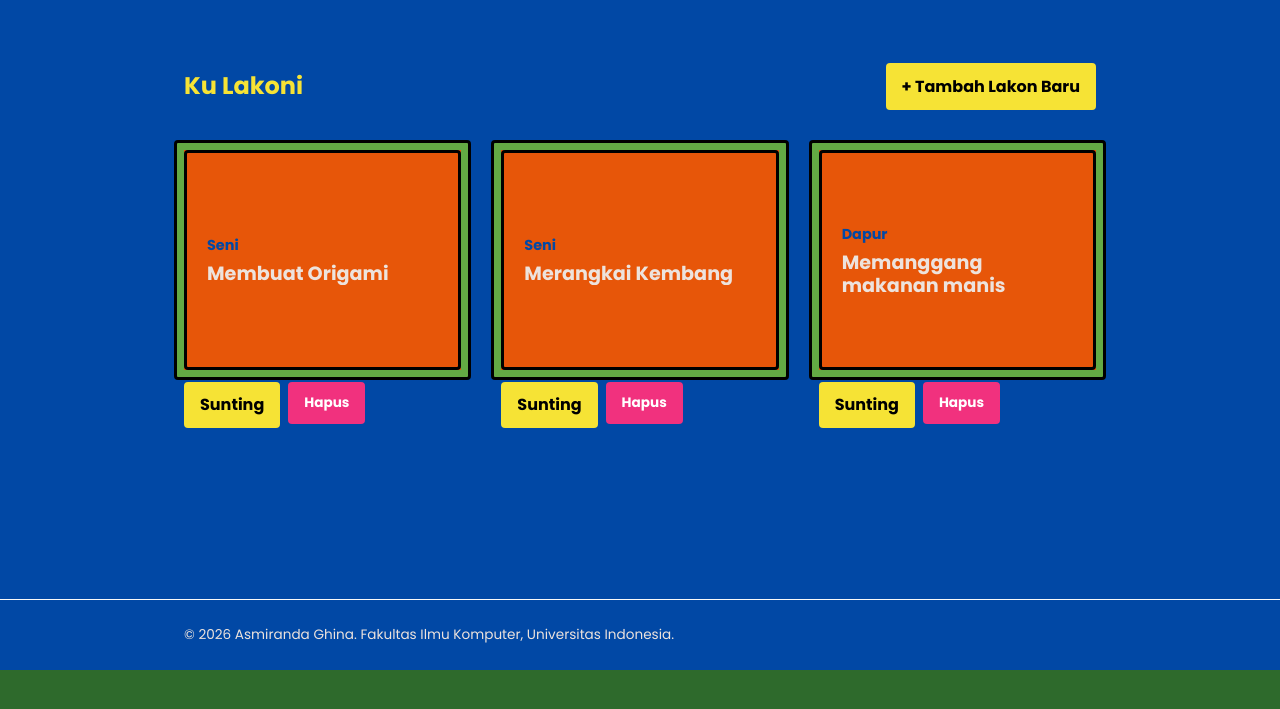
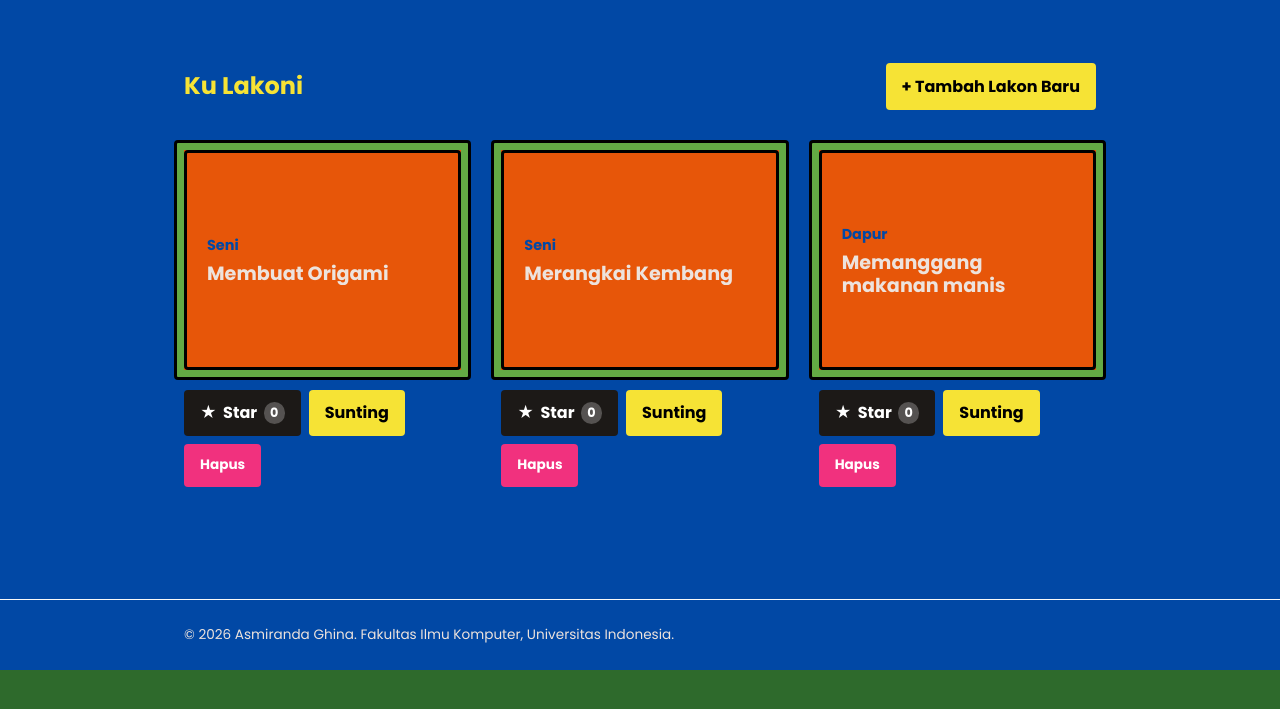
Before and after one commit to asmirandaghina/myportofolio, a Django app: page /lakoni/ in a window 1280 px wide. Shown: the part 75-784 px from the top of the page. Run offline with Django 5.2, Linux system fonts and the light colour scheme; the visitor is signed in with stand-in values (Sample User, id 1); data comes from the database, SQL or seed files in the repository; data that the repository does not hold is empty.

Commit message:
Menyelesaikan bagian 3 otorisasi

```diff
--- a/main/models.py
+++ b/main/models.py
@@ -1,4 +1,6 @@
 import uuid
+
+from django.contrib.auth.models import User
 from django.db import models
 
 class Experience(models.Model):
@@ -43,6 +45,7 @@ class Lakon(models.Model):
     title = models.CharField(max_length=100)
     category = models.CharField(max_length=20, choices=LAKON_CHOICES, default='seni')
     photo = models.CharField(max_length=255, blank=True, help_text="Path relatif, misal: img/lakoni/kalimba.jpg")
+    starred_by = models.ManyToManyField(User, related_name="starred_lakons", blank=True)
 
     def __str__(self):
         return self.title
--- a/main/urls.py
+++ b/main/urls.py
@@ -8,7 +8,8 @@ from main.views import (show_main,
                         get_lakon_json,
                         register,
                         login_user,
-                        logout_user)
+                        logout_user,
+                        toggle_star)
 
 app_name = "main"
 
@@ -23,4 +24,5 @@ urlpatterns = [
     path("register/", register, name="register"),
     path("login/", login_user, name="login"),
     path("logout/", logout_user, name="logout"),
+    path("lakoni/<uuid:lakon_id>/star/", toggle_star, name="toggle_star"),
 ]
--- a/main/views.py
+++ b/main/views.py
@@ -10,6 +10,8 @@ from django.http import HttpResponse
 from django.contrib.auth import login, logout
 from django.contrib.auth.forms import AuthenticationForm, UserCreationForm
 from django.shortcuts import redirect, render
+from django.contrib.auth.decorators import login_required
+from django.core.exceptions import PermissionDenied
 
 # Create your views here.
 def show_main(request):
@@ -45,7 +47,10 @@ def show_lakoni(request):
     }
     return render(request, "lakoni.html", context)
 
+@login_required(login_url="/login/")
 def create_lakon(request):
+    if not request.user.is_superuser:
+        raise PermissionDenied
     form = LakonForm(request.POST or None)
     if request.method == "POST" and form.is_valid():
         form.save()
@@ -58,6 +63,7 @@ def create_lakon(request):
     }
     return render(request, "lakoni_form.html", context)
 
+@login_required(login_url="/login/")
 def update_lakon (request, lakon_id):
     lakon = get_object_or_404(Lakon, pk=lakon_id)
     form = LakonForm(request.POST or None, instance=lakon)
@@ -74,7 +80,11 @@ def update_lakon (request, lakon_id):
     }
     return render(request, "lakoni_form.html", context)
 
+@login_required(login_url="/login/")
 def delete_lakon(request, lakon_id):
+    if not request.user.is_superuser:
+        raise PermissionDenied
+
     lakon = get_object_or_404(Lakon, pk=lakon_id)
 
     if request.method == "POST":
@@ -91,7 +101,7 @@ def get_lakon_json(request):
     if title_query:
         lakon_list = lakon_list.filter(title__icontains=title_query)
 
-    lakon_json = serializers.serialize("json", lakon_list)
+    lakon_json = serializers.serialize("json", lakon_list, use_natural_foreign_keys=True)
     return HttpResponse(lakon_json, content_type="application/json")
 
 def register(request):
@@ -124,9 +134,20 @@ def login_user(request):
     }
     return render(request, "login.html", context)
 
-
 def logout_user(request):
     logout(request)
     response = redirect("main:show_main")
     response.delete_cookie('last_login')
     return response
+
+@login_required(login_url="/login/")
+def toggle_star(request, lakon_id):
+    lakon = get_object_or_404(Lakon, pk=lakon_id)
+
+    if request.method == "POST":
+        if request.user in lakon.starred_by.all():
+            lakon.starred_by.remove(request.user)
+        else:
+            lakon.starred_by.add(request.user)
+
+    return redirect("main:show_lakoni")
--- a/static/css/style.css
+++ b/static/css/style.css
@@ -516,9 +516,32 @@ body.page-perjalanan .site-footer p {
 }
 
 .lakon-actions {
+    position: relative;
+    z-index: 3;
     display: flex;
     gap: 0.5rem;
-    margin-top: 0.75rem;
+    margin-top: 1.25rem;
+    flex-wrap: wrap;
+}
+
+.lakon-actions form { display: inline; }
+
+.button-star {
+    display: inline-flex;
+    align-items: center;
+    gap: 0.4rem;
+    background: #1c1917;
+    color: #fff;
+    cursor: pointer;
+}
+
+.button-star.is-starred { background: #E75609; }
+
+.star-count {
+    padding: 0.05rem 0.4rem;
+    border-radius: 999px;
+    background: rgba(255, 255, 255, 0.25);
+    font-size: 0.8rem;
 }
 
 .lakon-actions .experience-status {
--- a/templates/base.html
+++ b/templates/base.html
@@ -19,7 +19,7 @@
                 <a href="{% url 'main:show_experience' %}">Perjalanan</a>
                 <a href="{% url 'main:show_lakoni' %}">Ku Lakoni</a>
                 {% if user.is_authenticated %}
-                    <span class="nave-user">{{ user.username }}</span>
+                    <span class="nav-user">{{ user.username }}</span>
                     <a href="{% url 'main:logout' %}">Pulang</a>
                 {% else %}
                     <a href="{% url 'main:login' %}">Ketuk pintu</a>
--- a/templates/components/lakon_delete_modal.html
+++ b/templates/components/lakon_delete_modal.html
@@ -7,25 +7,25 @@
         Hapus
     </button>
 </p>
-<div id="delet-lakon{{ lakon.id }}"
-     class="project-delete-modal"
+<div id="delete-lakon{{ lakon.id }}"
+     class="lakon-delete-modal"
      popover="auto"
      role="dialog"
      aria-modal="true"
      aria-labelledby="delete-lakon-title-{{ lakon.id }}">
      <button type="button"
-             class=""project-delete-modal__backdrop"
+             class="lakon-delete-modal__backdrop"
              popovertarget="delete-lakon-{{ lakon.id }}"
              popovertargetaction="hide"
              aria-label="Tutup konfirmasi hapus"></button>
-     <div class="project-delete-modal__content">
+     <div class="lakon-delete-modal__content">
         <button type="button"
-                class="project-delete-modal__close"
+                class="lakon-delete-modal__close"
                 popovertarget="delete-lakon-{{ lakon.id }}"
                 popovertargetaction="hide"
                 aria-label="Tutup konfirmasi hapus">&times;</button>
         <h2 id="delete-lakon-title-{{ lakon.id }}">Hapus Data?</h2>
-        <div class="project-delete-modal__actions">
+        <div class="lakon-delete-modal__actions">
             <button type="button"
                     class="button button-secondary"
                     popovertarget="delete-lakon-{{ lakon.id }}"
--- /dev/null
+++ b/templates/components/lakon_star.html
@@ -0,0 +1,10 @@
+<form method="post" action="{% url 'main:toggle_star' lakon.id %}">
+    {% csrf_token %}
+    <button type="submit"
+            class="button button-star{% if user in lakon.starred_by.all %} is-starred{% endif %}"
+            title="{% if lakon.starred_by.all %}Dibintangi oleh {{ lakon.starred_by.all|join:', ' }}{% else %}Jadilah yang pertama memberi star{% endif %}">
+        <span aria-hidden="true">★</span>
+        {% if user in lakon.starred_by.all %}Unstar{% else %}Star{% endif %}
+        <span class="star-count">{{ lakon.starred_by.count }}</span>
+    </button>
+</form>
--- a/templates/lakoni.html
+++ b/templates/lakoni.html
@@ -35,11 +35,14 @@
                                         <p class="lakon-placeholder">...</p>
                                     {% endif %}
                                 </div>
+                        </label>
                         </div>
-                        </label>
                         <div class="lakon-actions">
-                            <a href="{% url 'main:update_lakon' lakon.id %}" class="button">Sunting</a>
-                            {% include "components/lakon_delete_modal.html" with lakon=lakon %}
+                            {% include "components/lakon_star.html" with lakon=lakon %}
+                            {% if user.is_superuser %}
+                                <a href="{% url 'main:update_lakon' lakon.id %}" class="button">Sunting</a>
+                                {% include "components/lakon_delete_modal.html" with lakon=lakon %}
+                            {% endif %}
                         </div>
                     </div>
                 {% empty %}
--- a/templates/register.html
+++ b/templates/register.html
@@ -7,7 +7,7 @@
         <section class="experience-section">
             <div class="container">
                 <h1>Buat Bilik Anyar</h1>
-                <form method="post" action="{% url 'main:register'}" class="project-form">
+                <form method="post" action="{% url 'main:register' %}" class="project-form">
                     {% csrf_token %}
                     {% for error in form.non_field_errors %}
                         <p ckass="form-error">{{ error }}</p>
```
Also changed, not shown: main/migrations/0009_experience_starred_by.py (added), main/migrations/0010_remove_experience_starred_by_lakon_starred_by.py (added).
